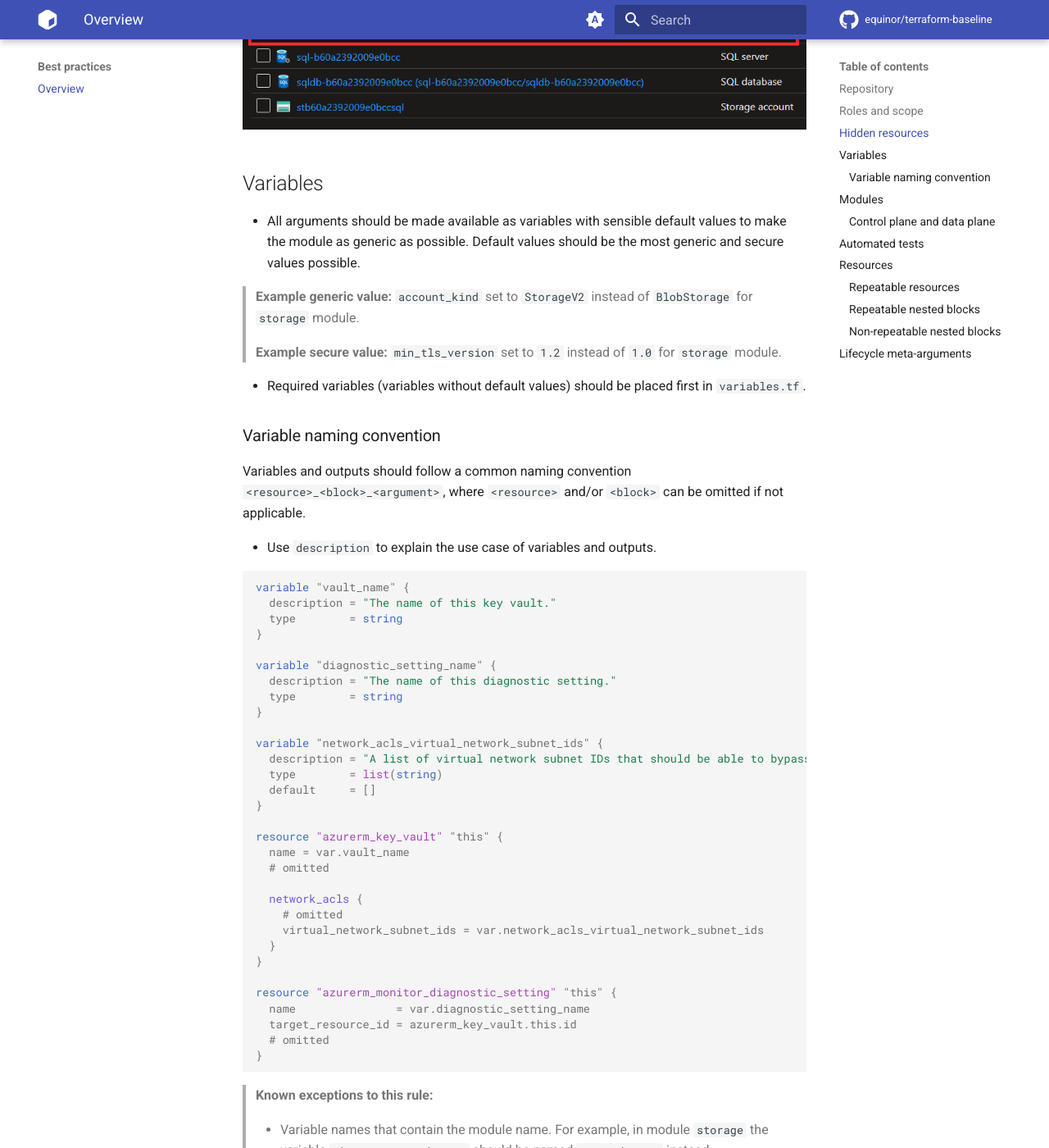
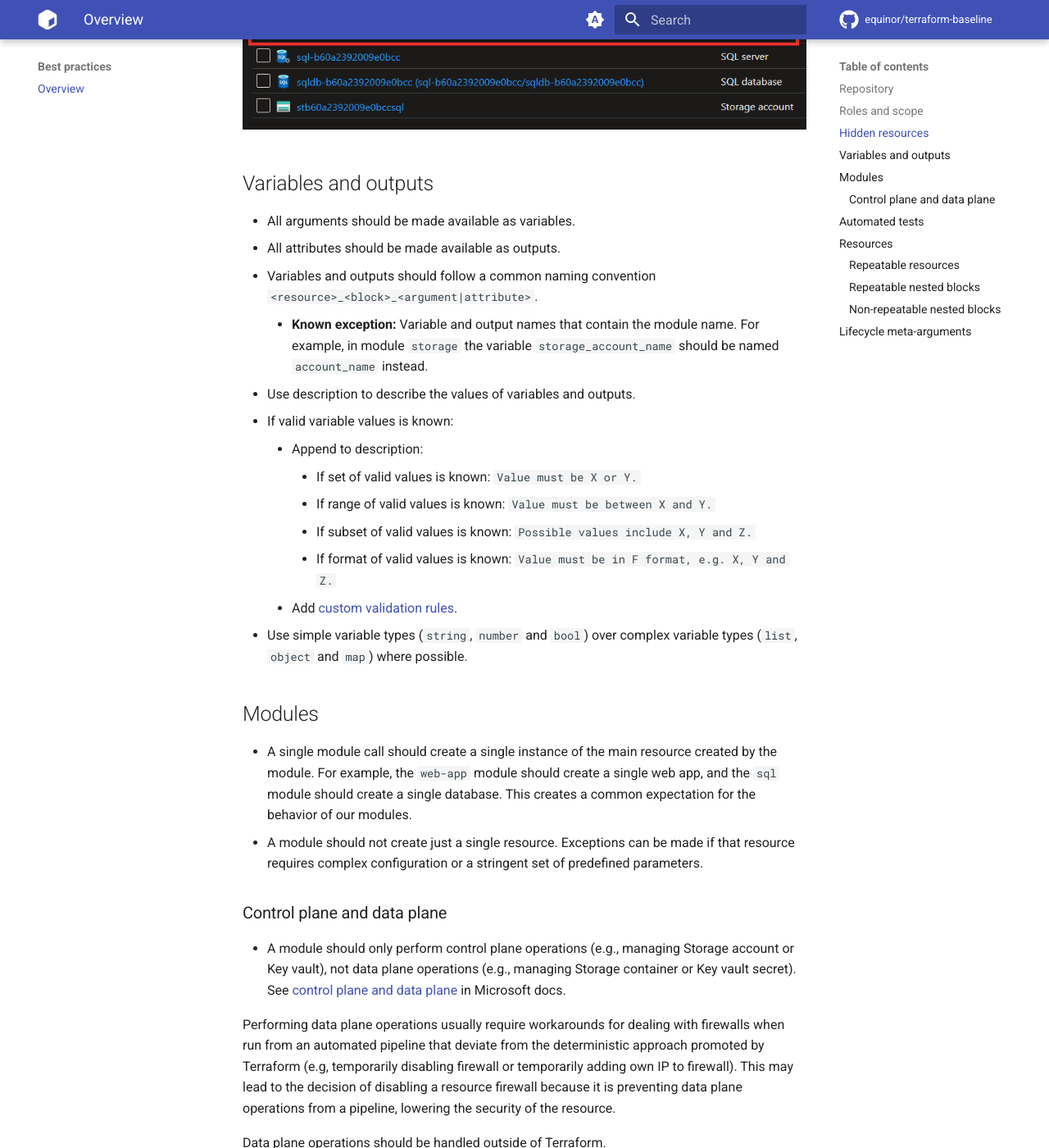
Before and after one commit to equinor/terraform-baseline, an MkDocs documentation site: the page built from docs/best-practices.md, in a window 1280 px wide and 1400 px high, scrolled down 1196 px. Shown: the whole window at 82% size. Built offline with MkDocs 1.6.1 and Material for MkDocs 9.7.7, drawn with Linux system fonts in a browser that asks for light colours; comment, search, counter and statistics services are not loaded.

Commit message:
docs: clarify best practices for variables and outputs

````diff
--- a/docs/best-practices.md
+++ b/docs/best-practices.md
@@ -36,59 +36,21 @@ This document provides best practices for developing reusable Terraform modules
 
   ![hidden resources](img/hidden-resources.png)
 
-## Variables
+## Variables and outputs
 
-- All arguments should be made available as variables with sensible default values to make the module as generic as possible. Default values should be the most generic and secure values possible.
-
-   > **Example generic value:** `account_kind` set to `StorageV2` instead of  `BlobStorage` for `storage` module.
-   >
-   > **Example secure value:** `min_tls_version` set to `1.2` instead of `1.0` for `storage` module.
-
-- Required variables (variables without default values) should be placed first in `variables.tf`.
-
-### Variable naming convention
-
-Variables and outputs should follow a common naming convention `<resource>_<block>_<argument>`, where `<resource>` and/or `<block>` can be omitted if not applicable.
-
-- Use `description` to explain the use case of variables and outputs.
-
-  ```terraform
-  variable "vault_name" {
-    description = "The name of this key vault."
-    type        = string
-  }
-
-  variable "diagnostic_setting_name" {
-    description = "The name of this diagnostic setting."
-    type        = string
-  }
-
-  variable "network_acls_virtual_network_subnet_ids" {
-    description = "A list of virtual network subnet IDs that should be able to bypass the network ACL and access this key vault."
-    type        = list(string)
-    default     = []
-  }
-
-  resource "azurerm_key_vault" "this" {
-    name = var.vault_name
-    # omitted
-
-    network_acls {
-      # omitted
-      virtual_network_subnet_ids = var.network_acls_virtual_network_subnet_ids
-    }
-  }
-
-  resource "azurerm_monitor_diagnostic_setting" "this" {
-    name               = var.diagnostic_setting_name
-    target_resource_id = azurerm_key_vault.this.id
-    # omitted
-  }
-  ```
-
-  > **Known exceptions to this rule:**
-  >
-  > - Variable names that contain the module name. For example, in module `storage` the variable `storage_account_name` should be named `account_name` instead.
+- All arguments should be made available as variables.
+- All attributes should be made available as outputs.
+- Variables and outputs should follow a common naming convention `<resource>_<block>_<argument|attribute>`.
+    - **Known exception:** Variable and output names that contain the module name. For example, in module `storage` the variable `storage_account_name` should be named `account_name` instead.
+- Use description to describe the values of variables and outputs.
+- If valid variable values is known:
+    - Append to description:
+        - If set of valid values is known: `Value must be X or Y.`
+        - If range of valid values is known: `Value must be between X and Y.`
+        - If subset of valid values is known: `Possible values include X, Y and Z.`
+        - If format of valid values is known: `Value must be in F format, e.g. X, Y and Z.`
+    - Add [custom validation rules](https://developer.hashicorp.com/terraform/language/values/variables#custom-validation-rules).
+- Use simple variable types (`string`, `number` and `bool`) over complex variable types (`list`, `object` and `map`) where possible.
 
 ## Modules
 
````
